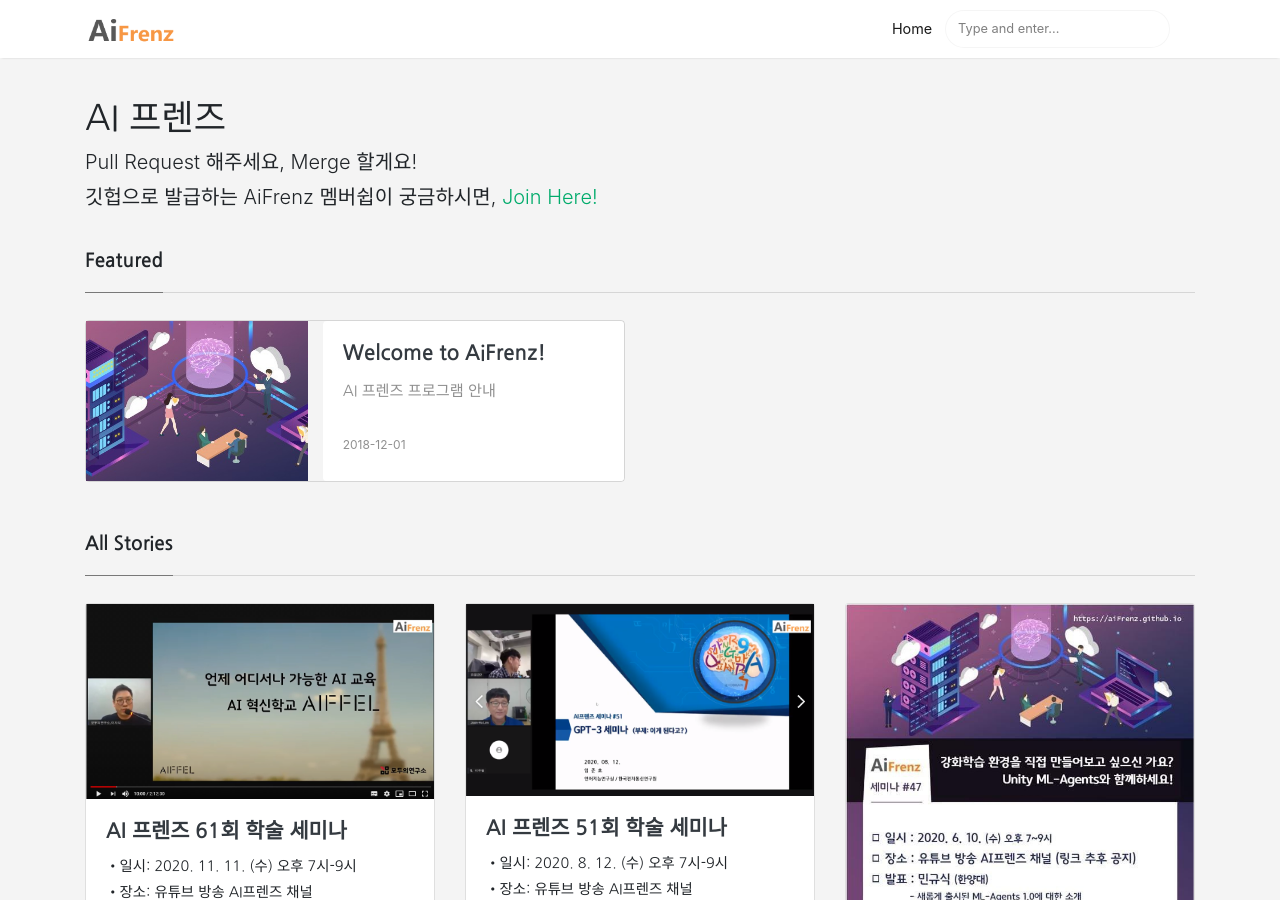
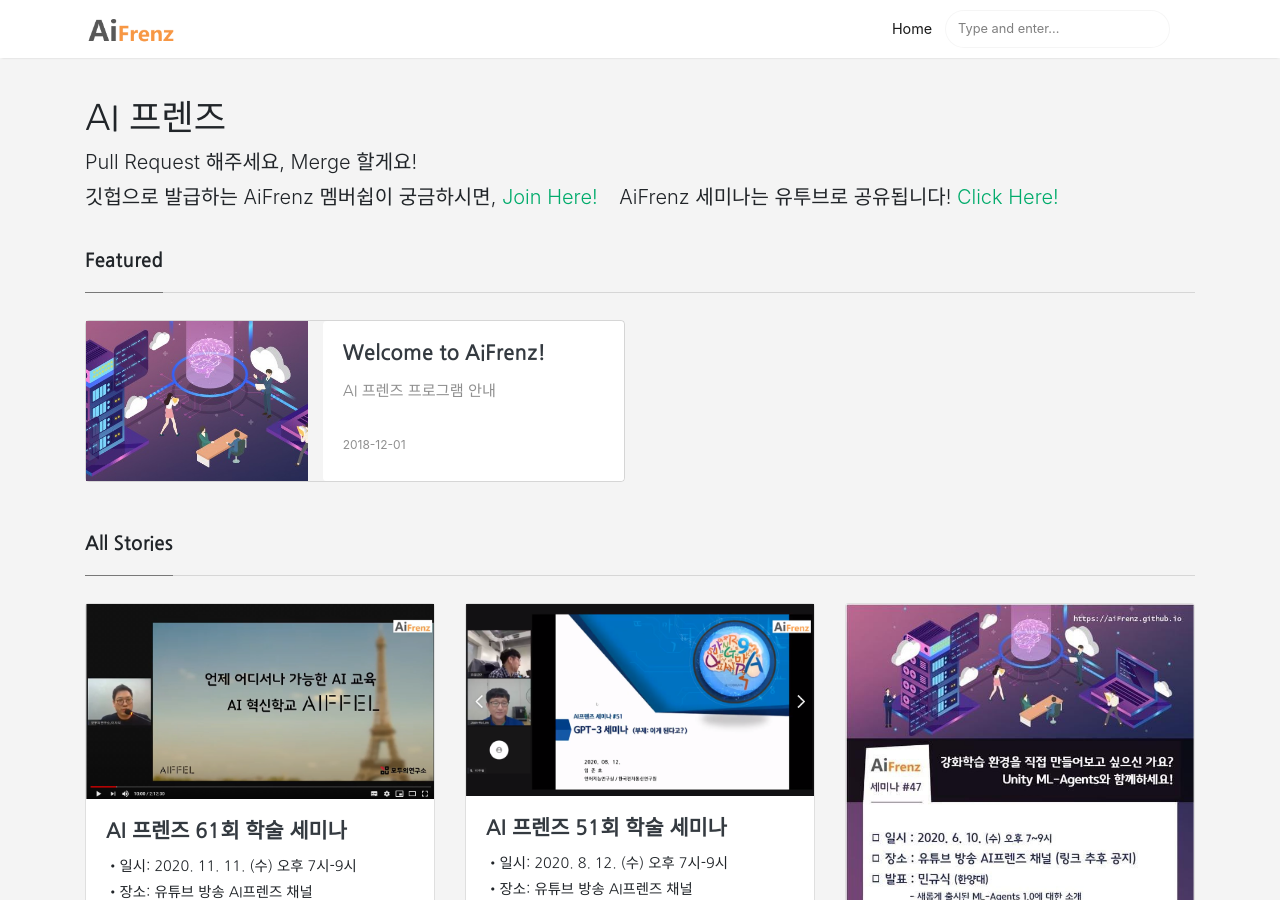
Before and after one commit to aifrenz/aifrenz.github.io, a Jekyll site: the page built from index.html, in a window 1280 px wide and 900 px high. Built offline with Jekyll 4.4.1, drawn with Linux system fonts in a browser that asks for light colours; the list of posts is cut into pages by our own code.

Commit message:
Update default.html

```diff
--- a/_layouts/default.html
+++ b/_layouts/default.html
@@ -123,6 +123,8 @@ ga('send', 'pageview');
          {{ site.description }} <br>
 	 깃헙으로 발급하는 AiFrenz 멤버쉽이 궁금하시면,
 	 <a class="navbar-brand" href="https://github.com/aifrenz/membership/">Join Here!</a>
+	 AiFrenz 세미나는 유투브로 공유됩니다!
+	 <a class="navbar-brand" href="https://www.youtube.com/channel/UC2L1DgDMD5pJ-35G47Objfw">Click Here!</a>
     </p>
 </div>
 
```
